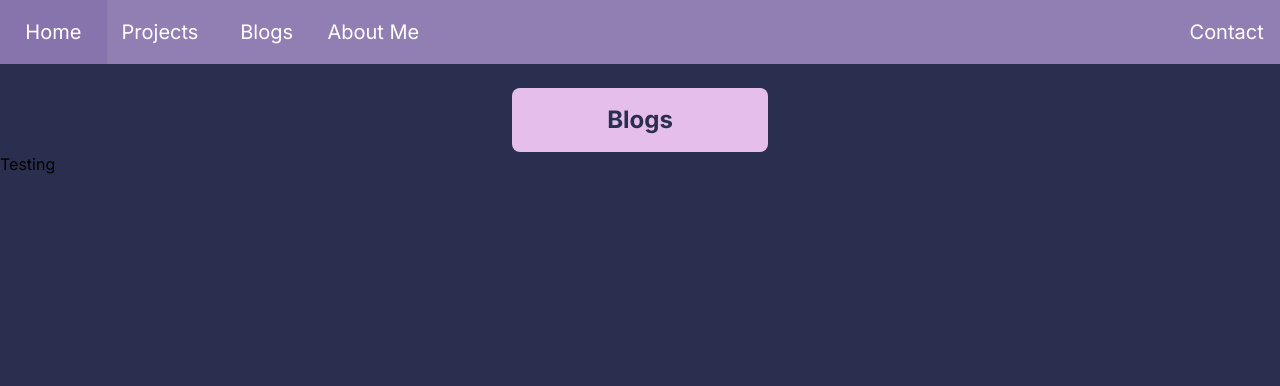
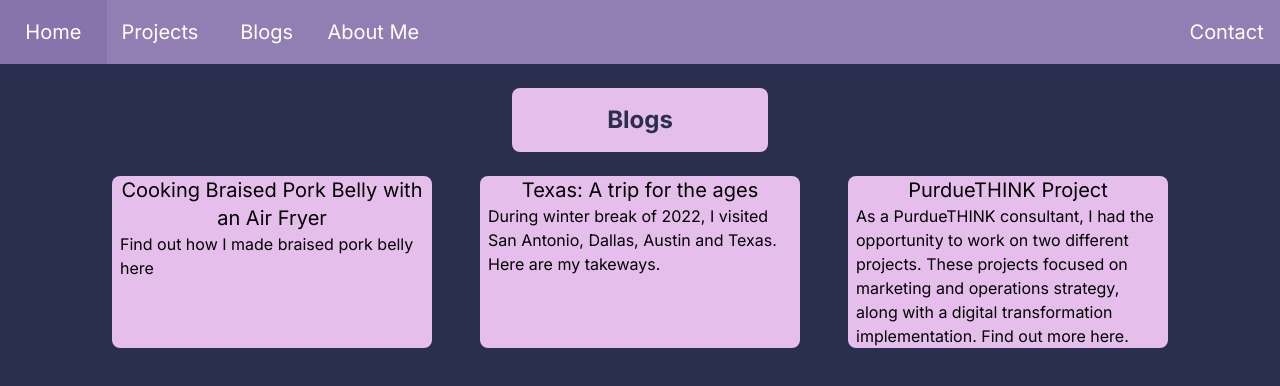
Before and after one commit to JBudiman00/PersonalProject, a Next.js app in the folder personalwebsite/: page /blogs in a window 1280 px wide. Shown: the top 386 px of the page. Built offline with nearby package versions, Linux system fonts and the light colour scheme; what tailwindcss-animated would draw is missing.

Commit message:
Blog Section
Completed (Albeit very basic)

```diff
--- a/personalwebsite/src/app/blogs/page.tsx
+++ b/personalwebsite/src/app/blogs/page.tsx
@@ -1,13 +1,26 @@
-export default function Blogs () {
+import Blog from '../components/blog';
+
+export default function BlogContent () {
+    const content1 = `During winter break of 2022, I visited San Antonio, Dallas, Austin and Texas.
+    Here are my takeways.`;
+    const content2 = `As a PurdueTHINK consultant, I had the opportunity to work on two different projects.
+    These projects focused on marketing and operations strategy, along with a digital transformation implementation.
+    Find out more here.`;
+
     return(
         <>
             <div className="h-6"></div>
-            <div className="grid grid-cols-5 h-16">
+            <div className="grid grid-cols-5 h-16 animate-fade-up">
                 <div className="flex items-center justify-center col-start-3 col-span-1 text-2xl text-[#2A2F4F] bg-[#E5BEEC] text-center rounded-lg font-bold">
                     <p>Blogs</p>
                 </div>
             </div>
-            <p>Testing</p>
+            <div className="h-6"></div>
+            <div className="flex flex-row justify-center gap-12">
+                <Blog title="Cooking Braised Pork Belly with an Air Fryer" content="Find out how I made braised pork belly here" />
+                <Blog title="Texas: A trip for the ages" content={content1} />
+                <Blog title="PurdueTHINK Project" content={content2} />
+            </div>
         </>
     );
 }
--- /dev/null
+++ b/personalwebsite/src/app/components/blog.tsx
@@ -0,0 +1,16 @@
+interface Content {
+    title: string;
+    content: string;
+}
+
+export default function BlogContent(props: Content) {
+    const content = props.content;
+    const title = props.title;
+
+    return (
+        <div className="bg-[#E5BEEC] rounded-lg w-1/4 px-2">
+            <p className="text-xl text-center">{title}</p>
+            <p>{content}</p>
+        </div>
+    );
+}
--- a/personalwebsite/src/app/page.tsx
+++ b/personalwebsite/src/app/page.tsx
@@ -1,6 +1,6 @@
 export default function Home() {
   return (
-    <div className="grid h-screen
+    <div className="grid h-[calc(100vh-64px)]
     bg-gradient-to-r
     from-[#2A2F4F]
     to-[#E5BEEC]
```
